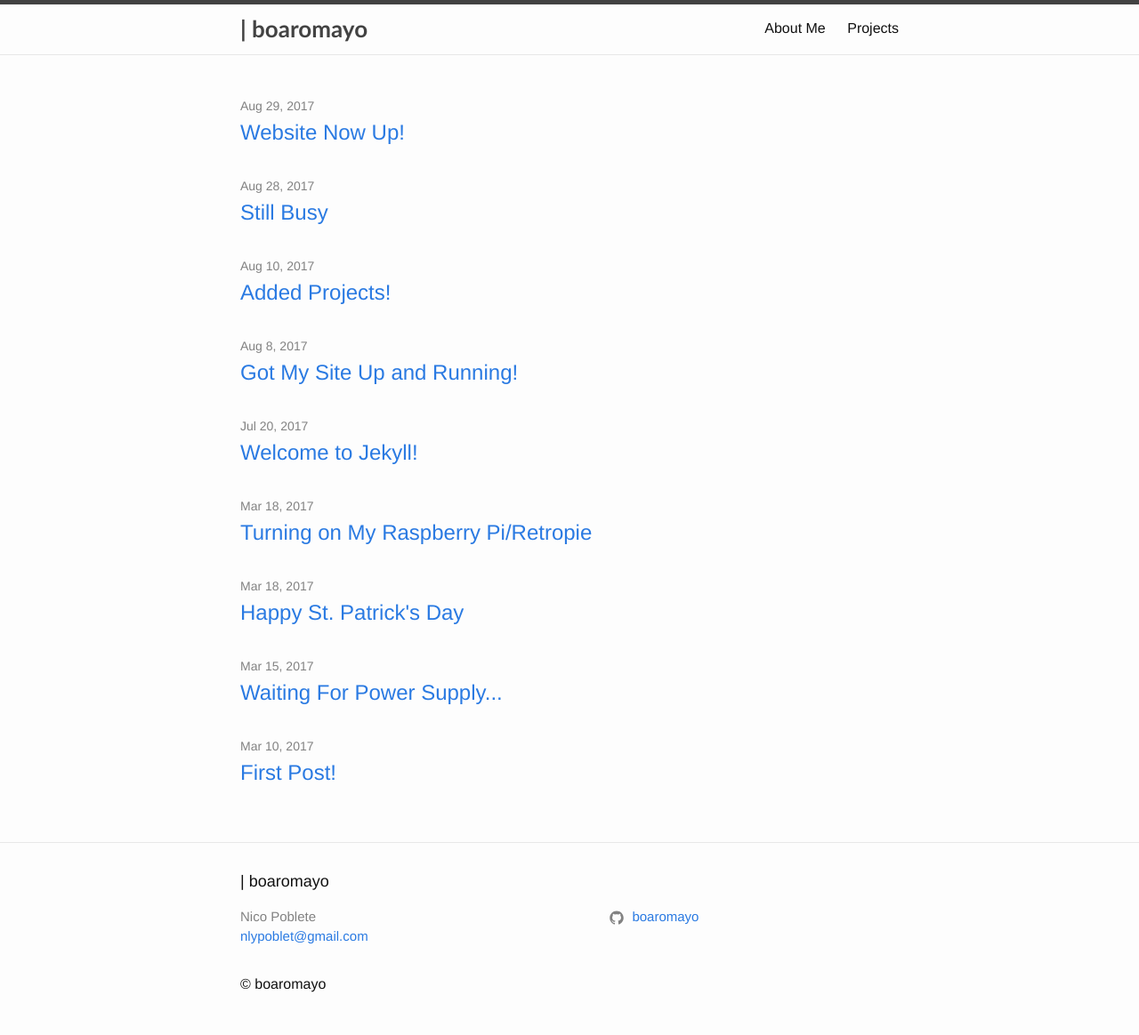
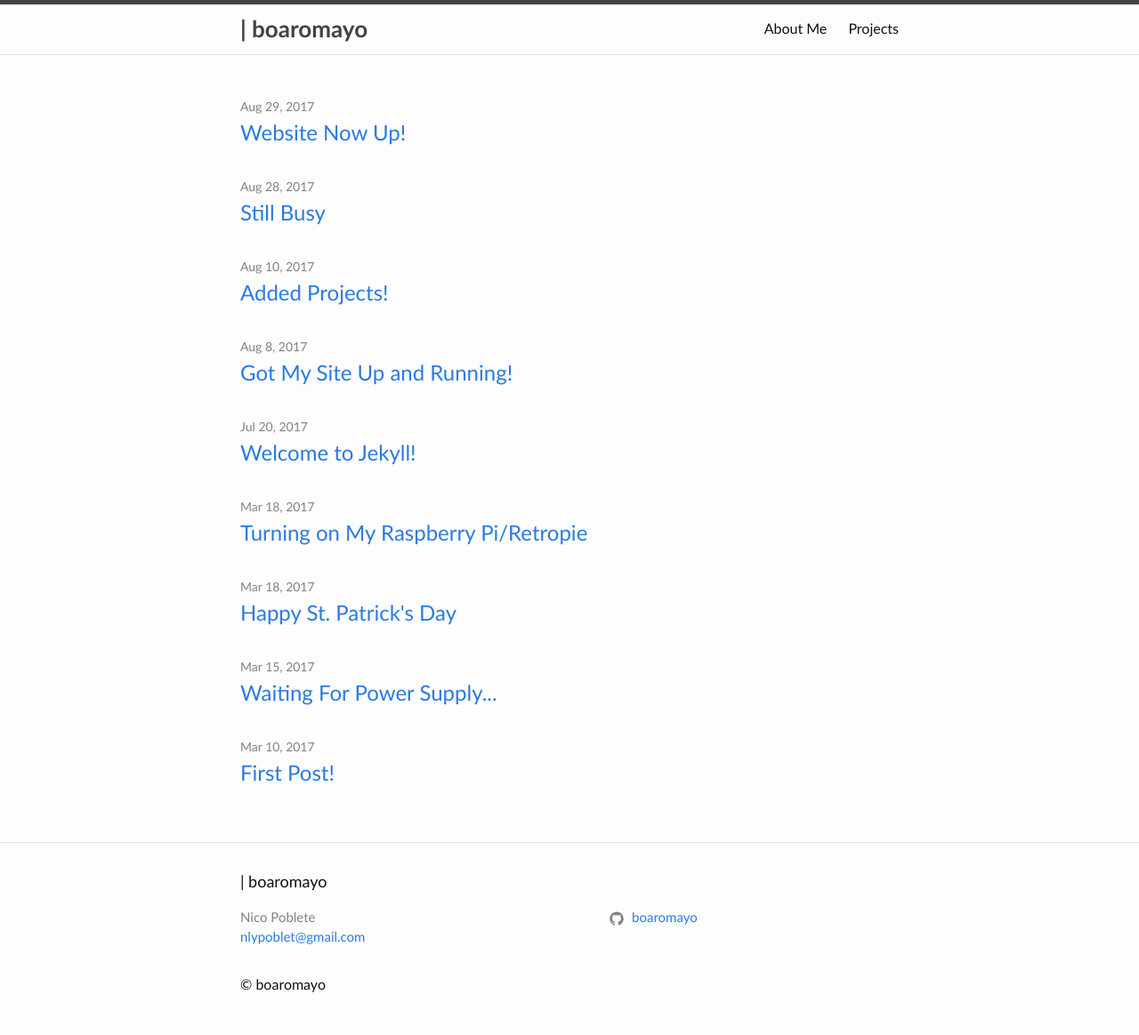
Before and after one commit to boaromayo/boaromayo.net-portfolio, a Jekyll site: the page built from index.md, in a window 1280 px wide. Shown: the whole page at 89% size. Built offline with Jekyll 4.4.1, drawn with Linux system fonts in a browser that asks for light colours.

Commit message:
Changed font family and edited projects page (#39)
* Changed font family for header and body text

* Added resume links to projects page

```diff
--- a/_sass/minima.scss
+++ b/_sass/minima.scss
@@ -2,8 +2,8 @@
 
 // Define defaults for each variable.
 
-$base-font-family-head: "Optima", "Helvetica Neue", Helvetica, Arial, sans-serif !default;
-$base-font-family: "Helvetica Neue", Helvetica, Arial, sans-serif !default;
+$base-font-family-head: "Optima", "Helvetica Neue", Garamond, Arial, serif !default;
+$base-font-family: "Optima", "Helvetica Neue", Helvetica, Arial, sans-serif !default;
 $base-font-size:   16px !default;
 $base-font-weight: 400 !default;
 $small-font-size:  $base-font-size * 0.875 !default;
```
